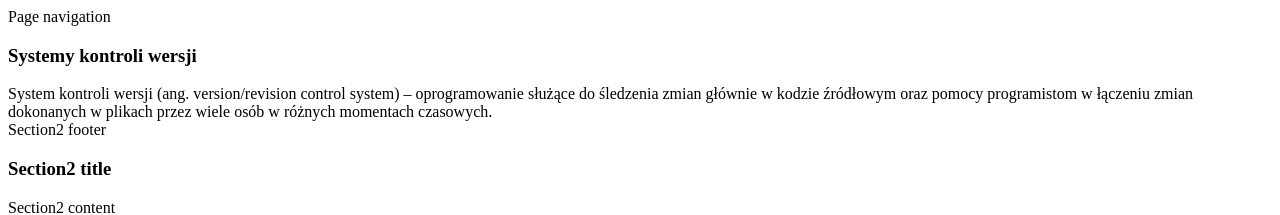
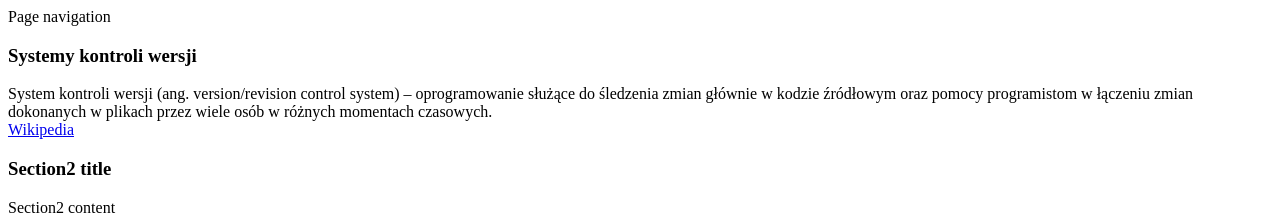
Before and after one commit to lukasz164476/iislabpio_172066, a plain HTML site: page index.html in a window 1280 px wide. Shown: the top 215 px of the page. Drawn offline with Linux system fonts and the light colour scheme.

Commit message:
section1 footer changed

```diff
--- a/index.html
+++ b/index.html
@@ -15,7 +15,7 @@
                     System kontroli wersji (ang. version/revision control system) – oprogramowanie służące do śledzenia zmian głównie w kodzie źródłowym oraz pomocy programistom w łączeniu zmian dokonanych w plikach przez wiele osób w różnych momentach czasowych.
                   </div>
                 <footer class="panel-footer">
-                        Section2 footer
+                        <a href="http://pl.wikipedia.org/wiki/System_kontroli_wersji">Wikipedia</a>
                 </footer>
         </section>
         <section id="section2" class="panel panel-default">
```
